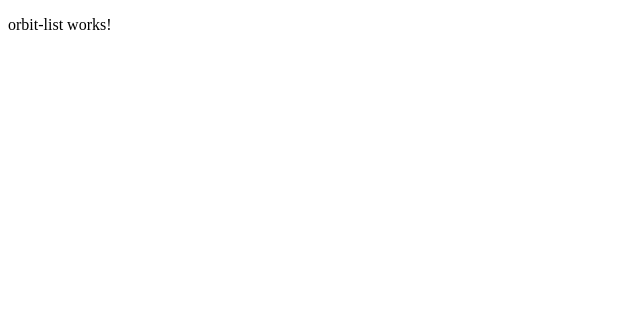
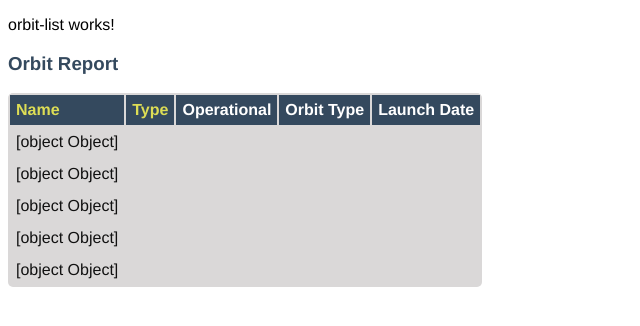
Before and after one commit to vasavigitla/orbit-report, an Angular app in the folder orbit-report/: page / in a window 1280 px wide. Shown: the top 326 px of the page, without its empty margins (0-640 px from the left). Built offline with nearby package versions, Linux system fonts and the light colour scheme.

Commit message:
added css code

```diff
--- a/orbit-report/src/app/app.component.css
+++ b/orbit-report/src/app/app.component.css
@@ -0,0 +1,13 @@
+.search-form {
+    margin-bottom: 40px;
+}
+
+button {
+    margin-left: 10px;
+    color: #fff;
+    background-color: #009b25;
+    border-radius: 4px;
+    padding: 2px 5px;
+    font-size: 18px;
+    cursor: pointer;
+}
--- a/orbit-report/src/app/orbit-list/orbit-list.component.css
+++ b/orbit-report/src/app/orbit-list/orbit-list.component.css
@@ -0,0 +1,28 @@
+.sortable {
+    cursor: pointer;
+    color: #dd5;
+}
+
+.warning {
+    background-color: #da8a8a;
+}
+
+table {
+  color: #111;
+  border-radius: 5px;
+  overflow: hidden;
+  margin: 12px 0;
+  min-width: 300px;
+  background: #dad8d8;
+}
+
+.header-row {
+    background: #34495E;
+    color: #fff
+}
+
+th, td {
+    text-align: left;
+    margin: 5px 10px;
+    padding: 6px;
+}
--- a/orbit-report/src/app/orbit-list/orbit-list.component.html
+++ b/orbit-report/src/app/orbit-list/orbit-list.component.html
@@ -1 +1,12 @@
 <p>orbit-list works!</p>
+<h3>Orbit Report</h3>
+<table>
+   <tr class="header-row">
+      <th class="sortable">Name</th>
+      <th class="sortable">Type</th>
+      <th>Operational</th>
+      <th>Orbit Type</th>
+      <th>Launch Date</th>
+   </tr>
+    <tr *ngFor="let satellite of satellites"><td>{{satellite}}</td></tr>
+</table>
--- a/orbit-report/src/index.html
+++ b/orbit-report/src/index.html
@@ -3,6 +3,15 @@
 <head>
   <meta charset="utf-8">
   <title>OrbitReport</title>
+  <style>
+    body {
+      font-family: 'Helvetica', 'Courier';
+    }
+
+    h3 {
+        color: #34495E;
+    }
+  </style>
   <base href="/">
 
   <meta name="viewport" content="width=device-width, initial-scale=1">
```
